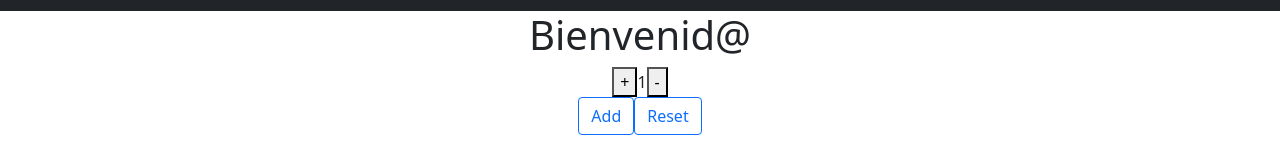
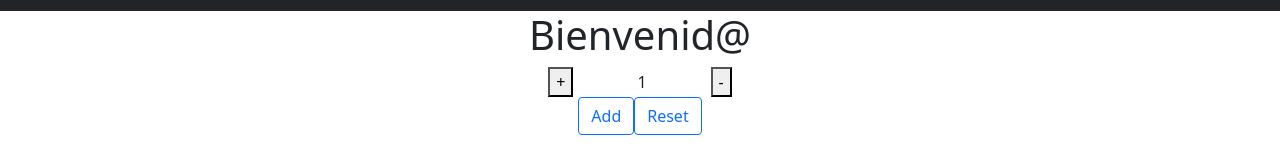
Before and after one commit to Mariana-gith/ecommerceReactjs, a React (Create React App) app: page / in a window 1280 px wide. Shown: the part 133-293 px from the top of the page. Built offline with nearby package versions, Linux system fonts and the light colour scheme.

Commit message:
estilo Boton

```diff
--- a/src/componentes/ItemCount/index.scss
+++ b/src/componentes/ItemCount/index.scss
@@ -0,0 +1,4 @@
+label{
+    padding-left: 5%;
+    padding-right: 5%;
+}
```
